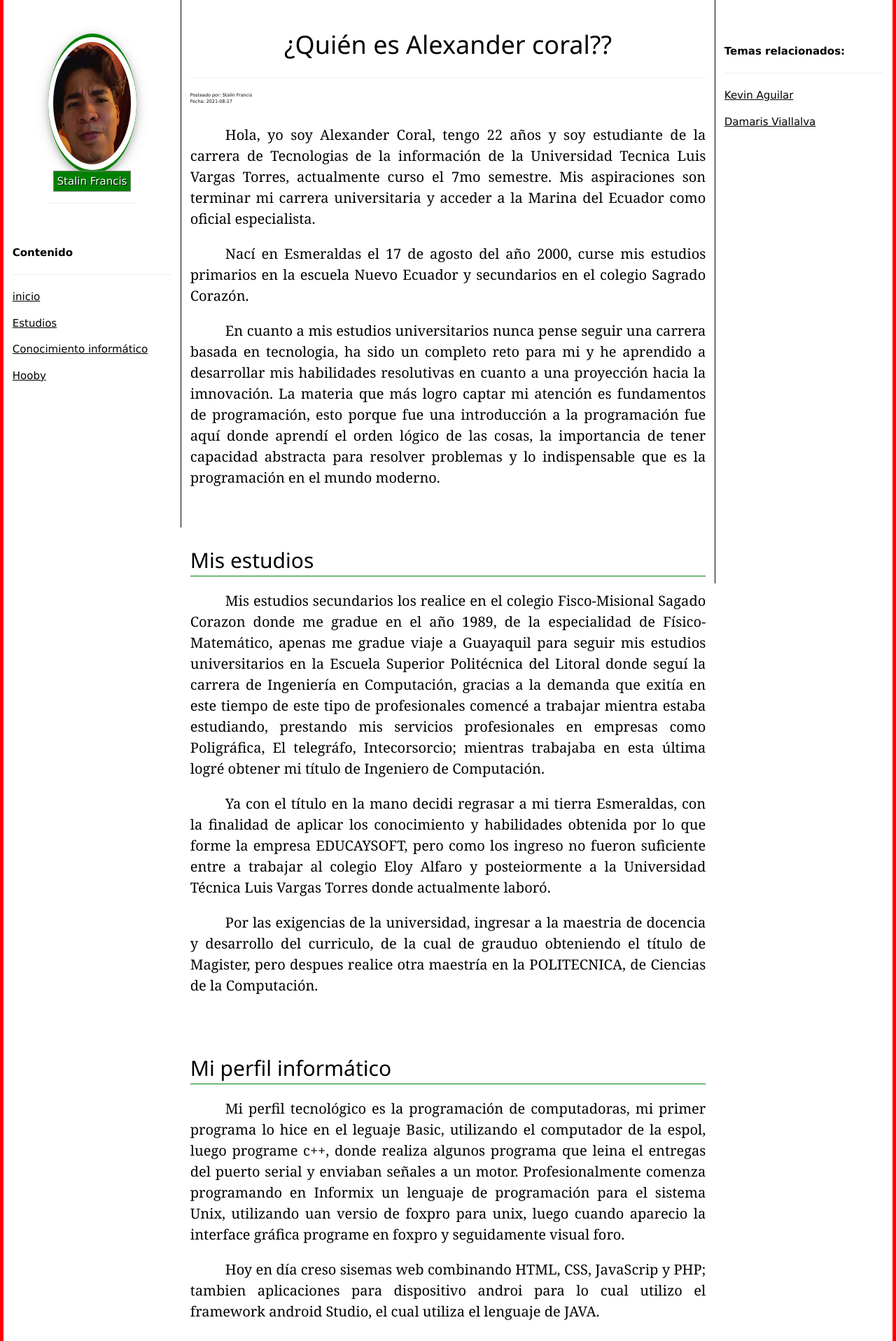
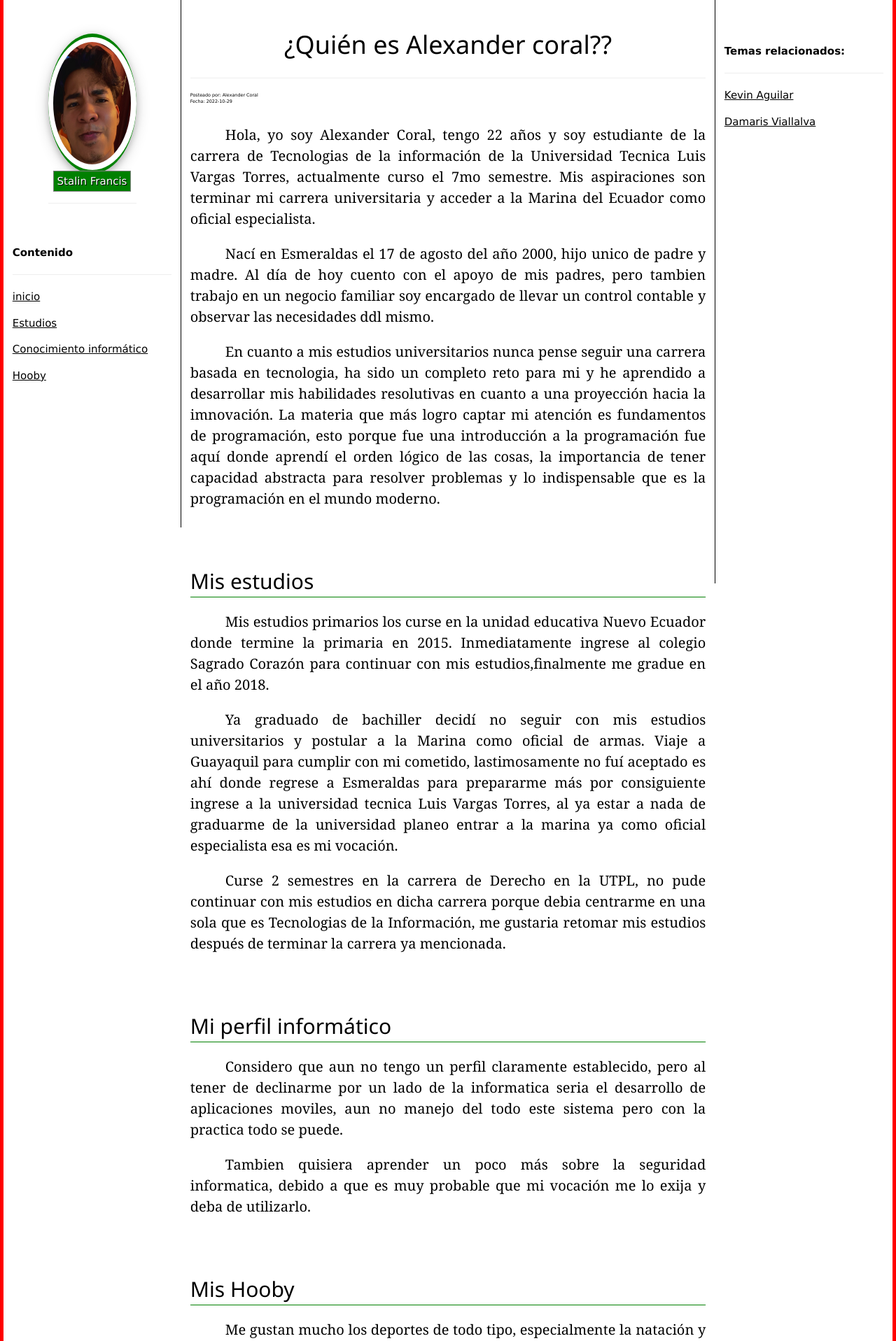
Before and after one commit to Alexandercg2022/CORALalexander, a PHP site: page / in a window 1280 px wide. Shown: the part 51-1968 px from the top of the page at 70% size. Run offline with PHP 8.4, Linux system fonts and the light colour scheme.

Commit message:
cambio de biografia

```diff
--- a/index.php
+++ b/index.php
@@ -16,8 +16,8 @@ include("marco-right.php");
        		 <hr>
 
           <div id="posteo" style="text-align: left; font-size:0.5vw;">
-                Posteado por:  Stalin Francis<br>
-                Fecha: 2021-08-17 <br>
+                Posteado por:  Alexander Coral <br>
+                Fecha: 2022-10-29 <br>
           </div>
         </div>
     </div>
@@ -25,7 +25,7 @@ include("marco-right.php");
   <div style="width: 100%; height:100%;" >
            <div  style="text-align:justify; font-size: 20px;">
                    <p class="eys-parrafo">Hola, yo soy Alexander Coral, tengo 22 años y soy estudiante de la carrera de Tecnologias de la información de la Universidad Tecnica Luis Vargas Torres, actualmente curso el 7mo semestre. Mis aspiraciones son terminar mi carrera universitaria y acceder a la Marina del Ecuador como oficial especialista. </p>
-                   <p class="eys-parrafo">Nací en Esmeraldas el 17 de agosto del año 2000, curse mis estudios primarios en la escuela Nuevo Ecuador y secundarios en el colegio Sagrado Corazón. </p>
+                   <p class="eys-parrafo">Nací en Esmeraldas el 17 de agosto del año 2000, hijo unico de padre y madre. Al día de hoy cuento con el apoyo de mis padres, pero tambien trabajo en un negocio familiar soy encargado de llevar un control contable y observar las necesidades ddl mismo. </p>
 <p class="eys-parrafo"> En cuanto a mis estudios universitarios nunca pense seguir una carrera basada en tecnologia, ha sido un completo reto para mi y he aprendido a desarrollar mis habilidades resolutivas en cuanto a una proyección hacia la imnovación. La materia que más logro captar mi atención es fundamentos de programación, esto porque fue una introducción a la programación fue aquí donde aprendí el orden lógico de las cosas, la importancia de tener capacidad abstracta para resolver problemas y lo indispensable que es la programación en el mundo moderno.</p>
 
    <div id="blog-seccion2"  style="height: 50px;"></div>
@@ -34,24 +34,23 @@ include("marco-right.php");
 
 
 
-                   <p class="eys-parrafo">Mis estudios secundarios los realice en el colegio Fisco-Misional Sagado Corazon donde me gradue en el año 1989, de la especialidad de Físico-Matemático, apenas me gradue viaje a Guayaquil para seguir mis estudios universitarios en la Escuela Superior Politécnica del Litoral donde seguí la carrera de Ingeniería en Computación, gracias a la demanda que exitía en este tiempo de este tipo de profesionales comencé a trabajar mientra estaba estudiando, prestando mis servicios profesionales en empresas como Poligráfica, El telegráfo, Intecorsorcio; mientras trabajaba en esta última logré obtener mi título de Ingeniero de Computación.</p>
-                   <p class="eys-parrafo">Ya con el título en la mano decidi regrasar a mi tierra Esmeraldas, con la finalidad de aplicar los conocimiento y habilidades obtenida por lo que forme la empresa EDUCAYSOFT, pero como los ingreso no fueron suficiente entre a trabajar al colegio Eloy Alfaro y posteiormente a la Universidad Técnica Luis Vargas Torres donde actualmente laboró.</p>
-<p class="eys-parrafo"> Por las exigencias de la universidad, ingresar a la maestria de docencia y desarrollo del curriculo, de la cual de grauduo obteniendo el título de Magister, pero despues realice otra maestría en la POLITECNICA, de Ciencias de la Computación.</p>
+		   <p class="eys-parrafo">Mis estudios primarios los curse en la unidad educativa Nuevo Ecuador donde termine la primaria en 2015. Inmediatamente ingrese al colegio Sagrado Corazón para continuar con mis estudios,finalmente me gradue en el año 2018.</p>
+                   <p class="eys-parrafo">Ya graduado de bachiller decidí no seguir con mis estudios universitarios y postular a la Marina como oficial de armas. Viaje a Guayaquil para cumplir con mi cometido, lastimosamente no fuí aceptado es ahí donde regrese a Esmeraldas para prepararme más por consiguiente ingrese a la universidad tecnica Luis Vargas Torres, al ya estar a nada de graduarme de la universidad planeo entrar a la marina ya como oficial especialista esa es mi vocación. </p>
+<p class="eys-parrafo">Curse 2 semestres en la carrera de Derecho en la UTPL, no pude continuar con mis estudios en dicha carrera porque debia centrarme en una sola que es Tecnologias de la Información, me gustaria retomar mis estudios después de terminar la carrera ya mencionada.</p>
    <div id="blog-seccion3"  style="height: 50px;"></div>
 
     <h2 style="border-bottom: 1px solid green;"> Mi perfil informático</h2>
 
 
 
-                   <p  class="eys-parrafo">Mi perfil tecnológico es la programación de computadoras, mi primer programa lo hice en el leguaje Basic, utilizando el computador de la espol, luego programe c++, donde realiza algunos programa que leina el entregas del puerto serial y enviaban señales a un motor. Profesionalmente comenza programando en Informix un lenguaje de programación para el sistema Unix, utilizando uan versio de foxpro para unix, luego cuando aparecio la interface gráfica programe en foxpro y seguidamente visual foro.</p>
-                   <p  class="eys-parrafo">Hoy en día creso sisemas web combinando HTML, CSS, JavaScrip y PHP; tambien aplicaciones para dispositivo androi para lo cual utilizo el framework android Studio, el cual utiliza el lenguaje de JAVA.</p>
+		   <p  class="eys-parrafo">Considero que aun no tengo un perfil claramente establecido, pero al tener de declinarme por un lado de la informatica seria el desarrollo de aplicaciones moviles, aun no manejo del todo este sistema pero con la practica todo se puede.</p>
+                   <p  class="eys-parrafo">Tambien quisiera aprender un poco más sobre la seguridad informatica, debido a que es muy probable que mi vocación me lo exija y deba de utilizarlo.</p>
    <div id="blog-seccion4"  style="height: 50px;"></div>
 
     <h2 style="border-bottom: 1px solid green;"> Mis Hooby</h2>
 
 
-                   <p   class="eys-parrafo">Soy amante a la lectura, así que en los ratos libres me encanta actualizar mis conocimientos leyendo manuales de los leguajes de progración que namejo, y tambien muchos noticias de las ultimas tendencias en tecnología.</p>
-
+                   <p   class="eys-parrafo">Me gustan mucho los deportes de todo tipo, especialmente la natación y el futbol. En mi tiempo libre acostumbro a realizar ejericicios para el bienestar tanto físico como saludable.</p>
 
 
 
```
